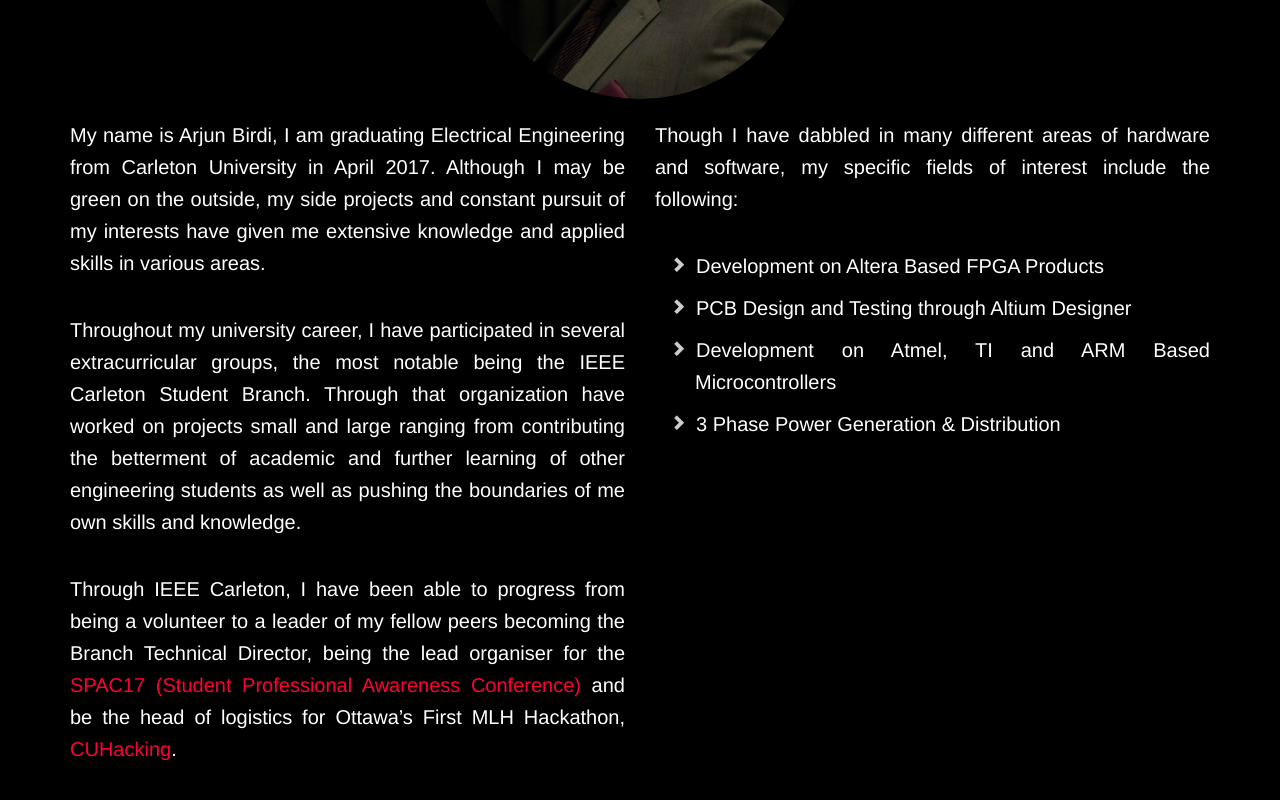
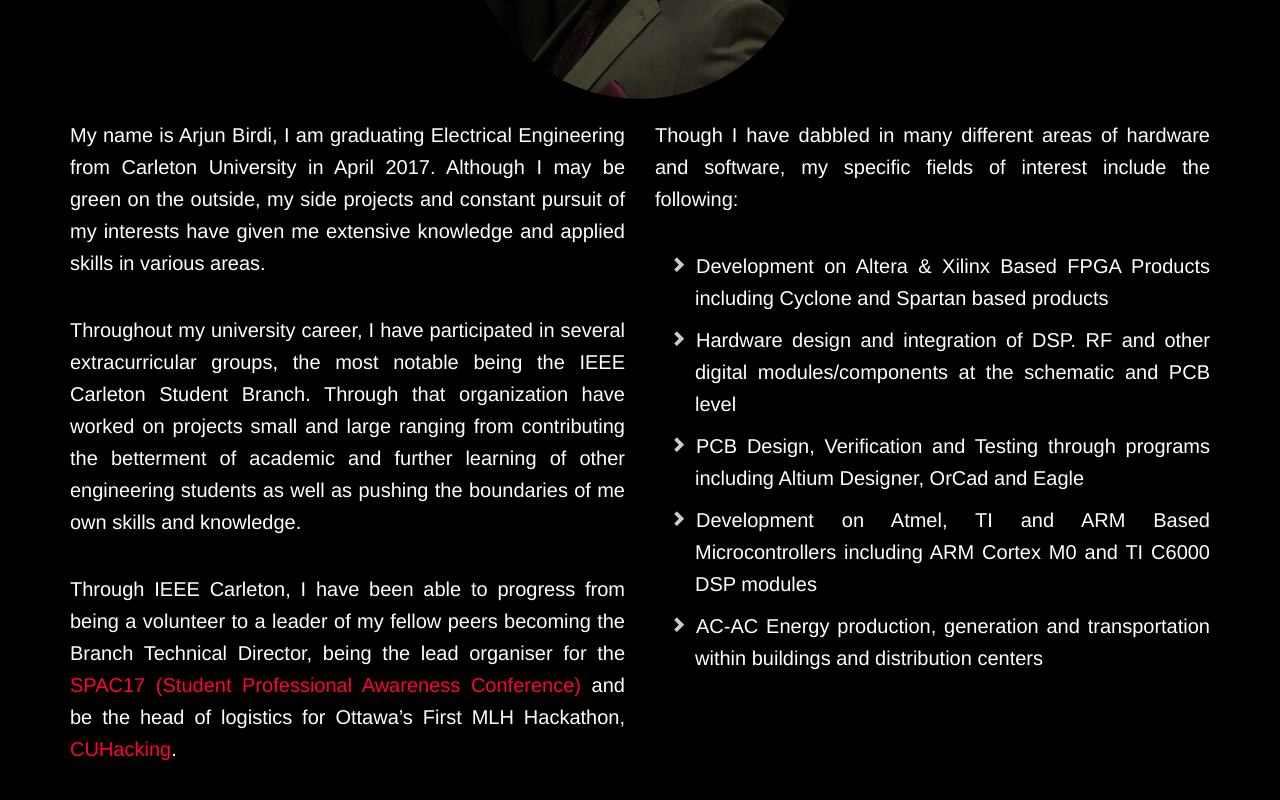
Before and after one commit to arjunbirdi/arjunbirdi.github.io, a website: page index.html in a window 1280 px wide. Shown: the part 1211-2011 px from the top of the page. Drawn offline with nearby package versions, Linux system fonts and the light colour scheme.

Commit message:
Update to information

```diff
--- a/index.html
+++ b/index.html
@@ -112,10 +112,11 @@
                     <p class="text-justify">Though I have dabbled in many different areas of hardware and software, my specific fields of interest include the following:</p>
 
                     <ul>
-                      <li class="list" style="margin-bottom:-25px"><p class="text-justify">Development on Altera Based FPGA Products</p></li>
-                      <li class="list" style="margin-bottom:-25px"><p class="text-justify">PCB Design and Testing through Altium Designer</p></li>
-                      <li class="list" style="margin-bottom:-25px"><p class="text-justify">Development on Atmel, TI and ARM Based Microcontrollers</p></li>
-                      <li class="list" style="margin-bottom:-25px"><p class="text-justify">3 Phase Power Generation & Distribution</p></li>
+                      <li class="list" style="margin-bottom:-25px"><p class="text-justify">Development on Altera & Xilinx Based FPGA Products including Cyclone and Spartan based products</p></li>
+                      <li class="list" style="margin-bottom:-25px"><p class="text-justify">Hardware design and integration of DSP. RF and other digital modules/components at the schematic and PCB level</p>
+                      <li class="list" style="margin-bottom:-25px"><p class="text-justify">PCB Design, Verification and Testing through programs including Altium Designer, OrCad and Eagle</p></li>
+                      <li class="list" style="margin-bottom:-25px"><p class="text-justify">Development on Atmel, TI and ARM Based Microcontrollers including ARM Cortex M0 and TI C6000 DSP modules </p></li>
+                      <li class="list" style="margin-bottom:-25px"><p class="text-justify">AC-AC Energy production, generation and transportation within buildings and distribution centers</p></li>
                     </ul>
 
                   </div>
@@ -173,7 +174,7 @@
                     <div class="modal-content">
                         <div class="modal-header">
                             <button type="button" class="close" data-dismiss="modal" aria-hidden="true">&times;</button>
-                            <h4 class="modal-title" style="color:#000">Confirmation</h4>
+                            <h4 class="modal-title" style="color:#000">4th Year Project (On Going)</h4>
                         </div>
                         <div class="modal-body">
 
@@ -241,7 +242,7 @@
                         <div class="modal-content">
                             <div class="modal-header">
                                 <button type="button" class="close" data-dismiss="modal" aria-hidden="true">&times;</button>
-                                <h4 class="modal-title" style="color:#000">Confirmation</h4>
+                                <h4 class="modal-title" style="color:#000">3rd year Project - LED Light Table</h4>
                             </div>
                             <div class="modal-body">
 
@@ -309,7 +310,7 @@
                        <div class="modal-content">
                            <div class="modal-header">
                                <button type="button" class="close" data-dismiss="modal" aria-hidden="true">&times;</button>
-                               <h4 class="modal-title" style="color:#000">Confirmation</h4>
+                               <h4 class="modal-title" style="color:#000">IEEE EPICs Solar Project</h4>
                            </div>
                            <div class="modal-body">
 
```
